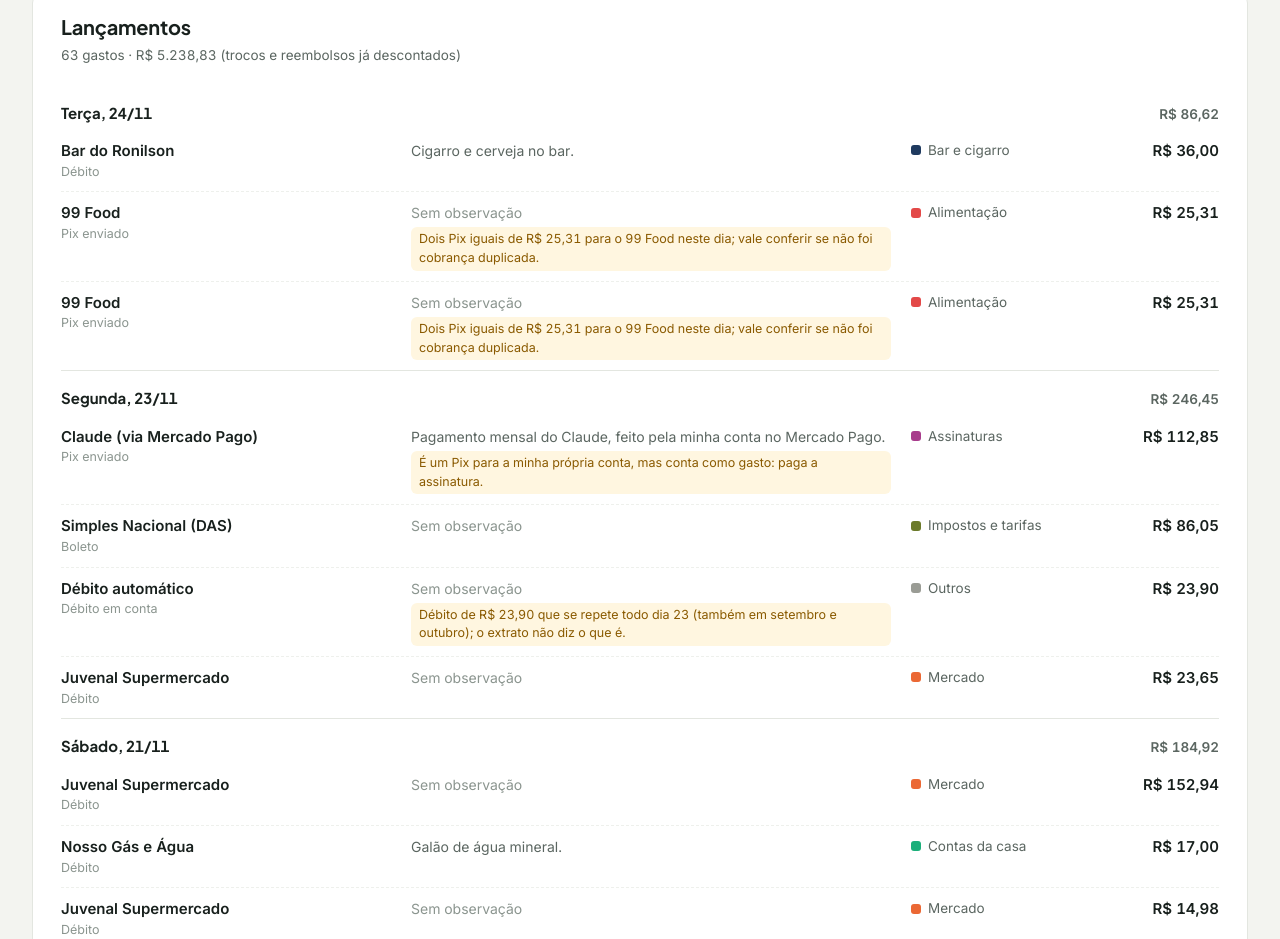
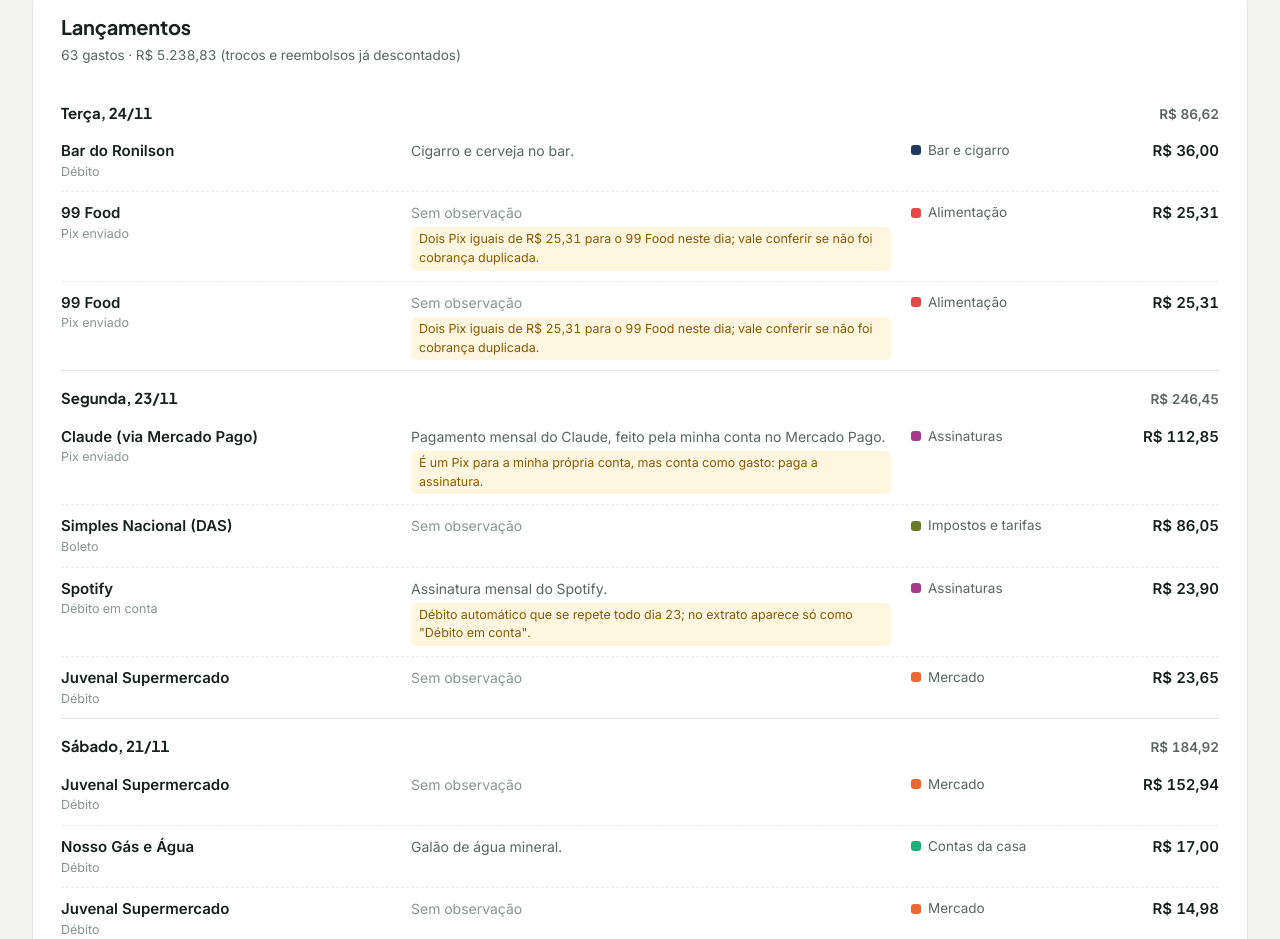
Before and after one commit to gabrielaacristofolini-hue/financeiro, a plain HTML site: page index.html in a window 1280 px wide. Shown: the part 1449-2388 px from the top of the page. Drawn offline with Linux system fonts and the light colour scheme.

Commit message:
Débito automático de R$ 23,90 é o Spotify (Assinaturas)
Co-Authored-By: Claude Opus 5.5 <noreply@anthropic.com>

```diff
--- a/dados/transacoes.js
+++ b/dados/transacoes.js
@@ -163,8 +163,9 @@ window.FINANCAS = {
       obs: 'Galão de água mineral.' },
 
     // ---------------- 23/11 ----------------
-    { data: '2026-11-23', valor: -23.90, tipo: 'Débito em conta', nome: 'Débito automático', categoria: 'Outros',
-      nota: 'Débito de R$ 23,90 que se repete todo dia 23 (também em setembro e outubro); o extrato não diz o que é.' },
+    { data: '2026-11-23', valor: -23.90, tipo: 'Débito em conta', nome: 'Spotify', categoria: 'Assinaturas',
+      obs: 'Assinatura mensal do Spotify.',
+      nota: 'Débito automático que se repete todo dia 23; no extrato aparece só como "Débito em conta".' },
     { data: '2026-11-23', valor: -112.85, tipo: 'Pix enviado', nome: 'Claude (via Mercado Pago)', categoria: 'Assinaturas',
       obs: 'Pagamento mensal do Claude, feito pela minha conta no Mercado Pago.',
       nota: 'É um Pix para a minha própria conta, mas conta como gasto: paga a assinatura.' },
--- a/index.html
+++ b/index.html
@@ -10,7 +10,7 @@
   <link rel="preconnect" href="https://fonts.gstatic.com" crossorigin>
   <link href="https://fonts.googleapis.com/css2?family=Inter:wght@400;500;600;700&family=Plus+Jakarta+Sans:wght@600;700;800&display=swap" rel="stylesheet">
   <!-- ?v= muda a cada atualização para o navegador nunca misturar arquivos novos com antigos do cache -->
-  <link rel="stylesheet" href="css/estilo.css?v=20261125-2">
+  <link rel="stylesheet" href="css/estilo.css?v=20261125-3">
 </head>
 <body>
   <div class="pagina">
@@ -77,8 +77,8 @@
     Recarregue com <kbd>Ctrl</kbd> + <kbd>F5</kbd> (no celular, feche e abra a aba de novo).
   </div>
 
-  <script src="dados/transacoes.js?v=20261125-2"></script>
-  <script src="js/app.js?v=20261125-2"></script>
+  <script src="dados/transacoes.js?v=20261125-3"></script>
+  <script src="js/app.js?v=20261125-3"></script>
   <script>
     // Se o script principal não rodou (arquivo antigo em cache, falha de rede…), mostra o aviso em vez de página em branco.
     if (!window.PAINEL_OK) document.getElementById('avisoErro').hidden = false;
```
